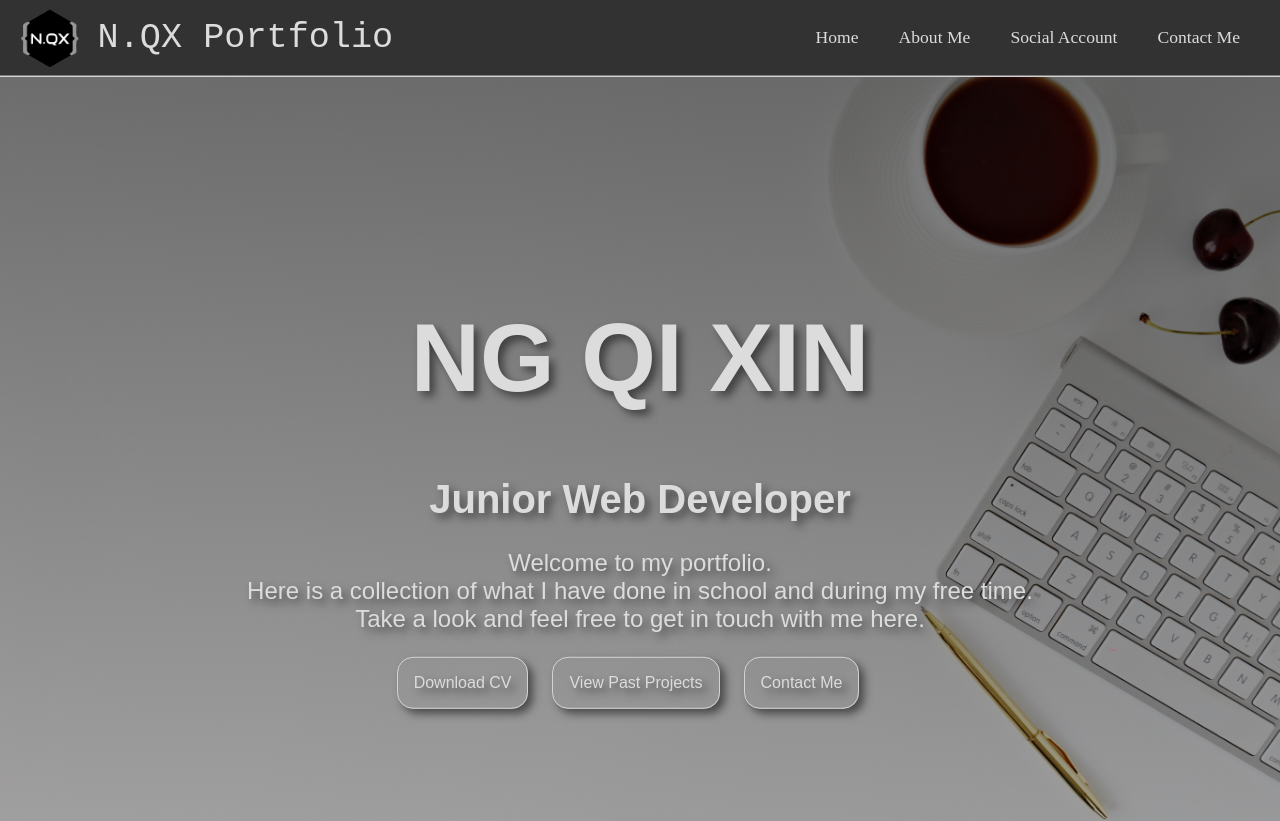
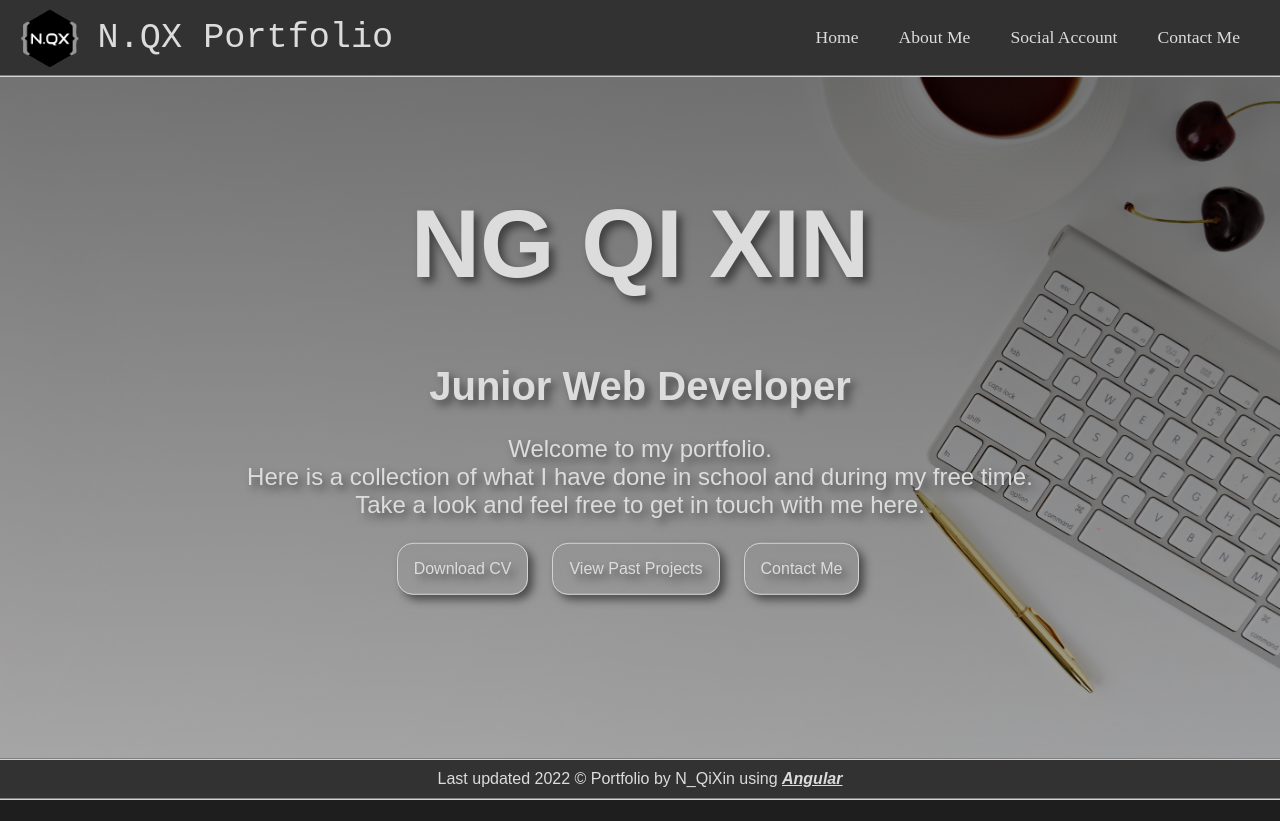
Before and after one commit to n-qixin/n-qixin.github.io, an Angular app: page / in a window 1280 px wide. Shown: the top 821 px of the page. After the commit the page ends 800 px from the top, so only its background shows below. Built offline with nearby package versions, Linux system fonts and the light colour scheme.

Commit message:
28102022-152920

```diff
--- a/src/app/footer/footer.component.css
+++ b/src/app/footer/footer.component.css
@@ -8,6 +8,10 @@ footer{
     background-color: rgba(50, 50, 50, 1);
     border-top: 2px groove lightgray;
     border-bottom: 2px groove lightgray;
+    width: 100%;
+    position: fixed;
+    bottom: 0;
+    left: 0;
 }
 
 #angularLink{
--- a/src/app/intro/intro.component.css
+++ b/src/app/intro/intro.component.css
@@ -5,11 +5,16 @@
 
 #bannerImg {
     background-image: linear-gradient(rgba(0, 0, 0, 0.55), rgba(0, 0, 0, 0.3)), url("../../assets/img/background-banner.jpg");
-    height: 55rem;
     background-position: center;
     background-repeat: no-repeat;
     background-size: cover;
-    position: relative;
+	display: block;
+	width: 100%;
+    height: 100%;
+	position: absolute;
+    top: 0;
+    left: 0;
+	z-index: -999;
 }
 
 #bannerText {
```
